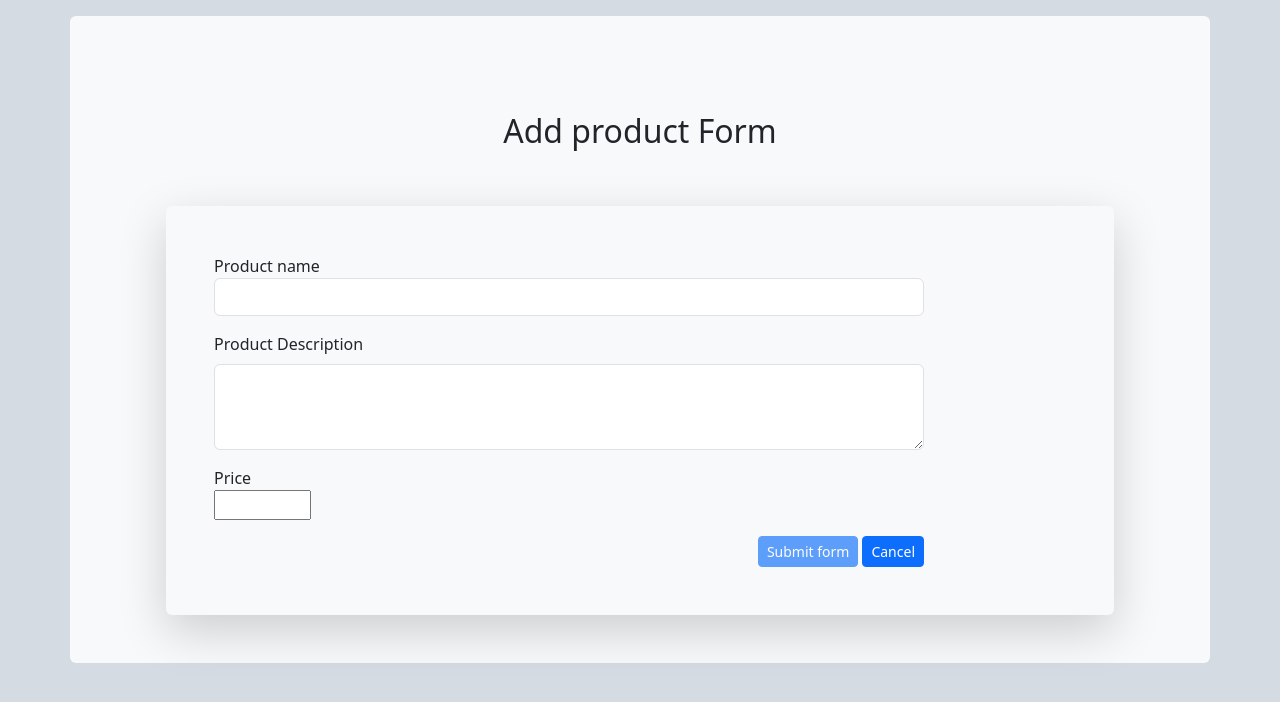
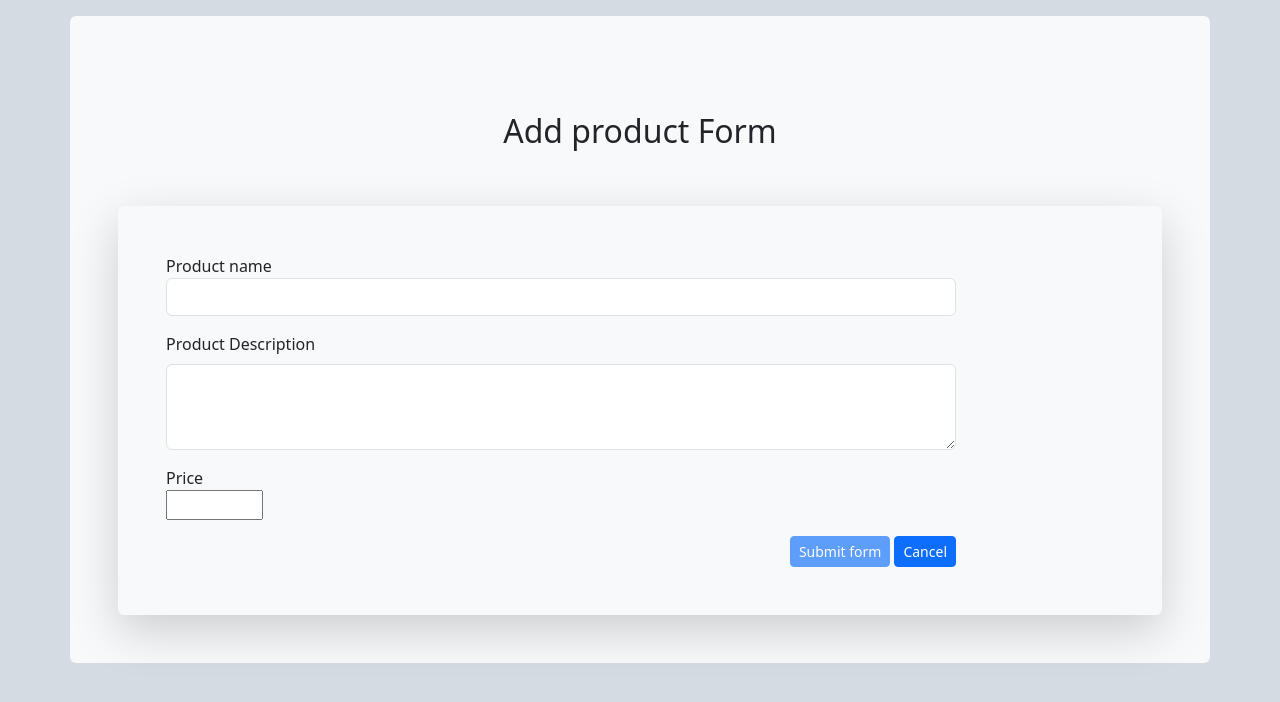
Before and after one commit to Deegaem/product-app-ui, an Angular app: page / in a window 1280 px wide. Both pictures are taken after a click on the button "Add Product". Shown: the top 702 px of the page. Built offline with nearby package versions, Linux system fonts and the light colour scheme; no server answers.

Commit message:
changes:
- css restyling

```diff
--- a/src/app/components/product-component/product-component.html
+++ b/src/app/components/product-component/product-component.html
@@ -7,6 +7,9 @@
         <h6 class="card-title">Price: {{product().price}}</h6>
     </div>
     <div class="card-body">
-        <a href="#" class="card-link" (click)="removeProduct(product())">Remove Product</a>
+        <button type="button" id="test" class="btn btn-outline-primary btn-sm" (click)="removeProduct(product())">
+            Remove Product
+            <!-- <i class="bi bi-three-dots"></i> -->
+        </button>
     </div>
 </div>
--- a/src/app/components/product-form-component/product-form-component.html
+++ b/src/app/components/product-form-component/product-form-component.html
@@ -1,7 +1,7 @@
 <div class="text-center p-5">
     <h2>Add product Form</h2>
 </div>
-<div class="border-0 shadow-lg bg-body-tertiary rounded  mt-sm-0 p-sm-5 mx-lg-5">
+<div class="border-0 shadow-lg bg-body-tertiary rounded p-5">
     <form [formGroup]="productForm" (ngSubmit)="onSubmit()">
         <div class="mb-3">
             <label class="control-label col-sm-2" for="product_name">Product name</label>
--- a/src/app/components/productlist-component/productlist-component.ts
+++ b/src/app/components/productlist-component/productlist-component.ts
@@ -29,7 +29,7 @@ export class ProductlistComponent {
   }
   public removeProduct(_product: any) {
     this.productService.removeProduct(_product.product_id).subscribe(() => {
-      this.products.set(this.products().filter((i) => i !== _product));
+      this.products.set(this.products().filter((i) => i.product_id !== _product.product_id));
     });
   }
   ngOnDestroy(): void {
```
